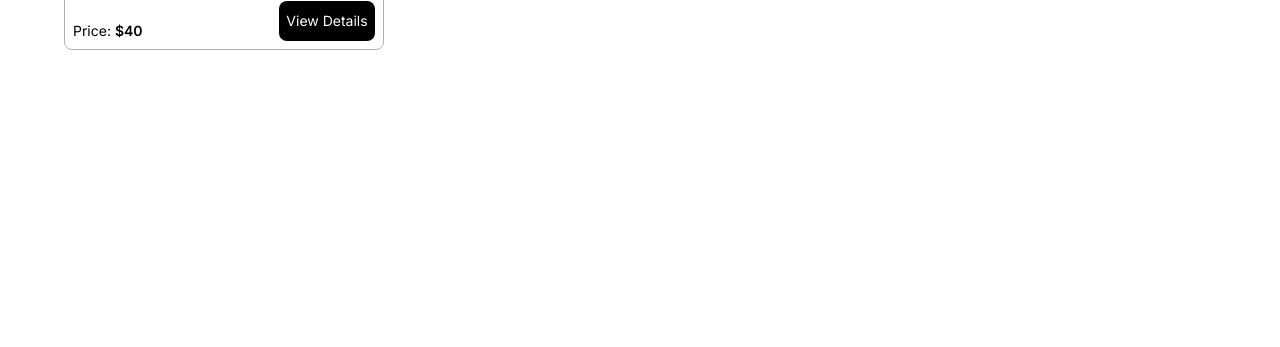
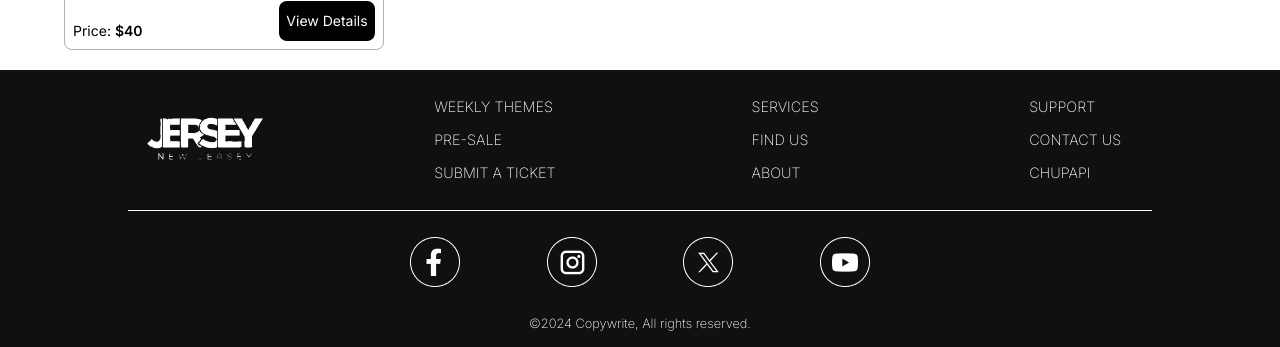
Before and after one commit to SamirJabre/New-Jersey-Front, a React (Vite) app: page / in a window 1280 px wide. Shown: the part 2250-2597 px from the top of the page. Before the commit the page ends 2320 px from the top, so only its background shows below. Built offline with nearby package versions, Linux system fonts and the light colour scheme.

Commit message:
Fixing Bugs

```diff
--- a/src/Components/Filter/FilterDesktop.jsx
+++ b/src/Components/Filter/FilterDesktop.jsx
@@ -132,7 +132,7 @@
             ></div>
           )}
         </div>
-        {/*
+
         <div className="relative h-full flex flex-col justify-between items-center select-none mx-5">
           <div
             className="h-full w-fit flex justify-between items-center cursor-pointer"
@@ -187,7 +187,7 @@
               onClick={() => setSortBy(false)}
             ></div>
           )}
-        </div> */}
+        </div>
       </div>
 
       <button className="font-inter text-base">Clear Filters</button>
--- a/src/Pages/LandingPage/LandingPage.jsx
+++ b/src/Pages/LandingPage/LandingPage.jsx
@@ -17,11 +17,12 @@
   }, [width]);
 
   return (
-    <div className="w-screen h-fit flex flex-col items-center justify-start">
+    <div className="w-full h-fit flex flex-col items-center justify-start">
       {width < 768 ? <HeaderMobile /> : <HeaderDesktop />}
       <Hero />
       {width < 768 ? <FilterMobile /> : <FilterDesktop />}
       <Product />
+      <Footer />
     </div>
   );
 }
```
